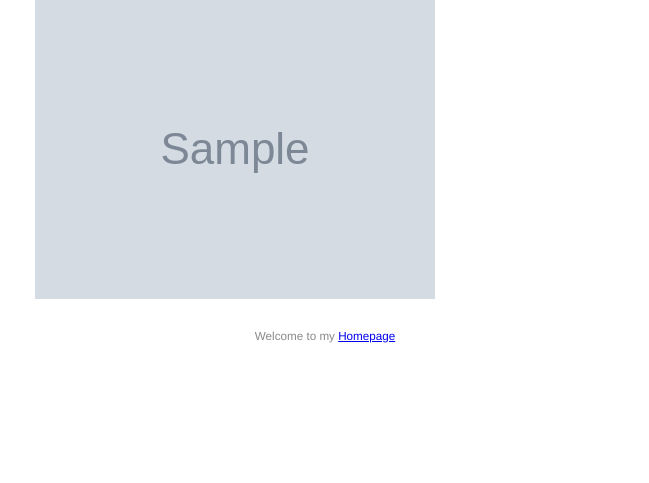
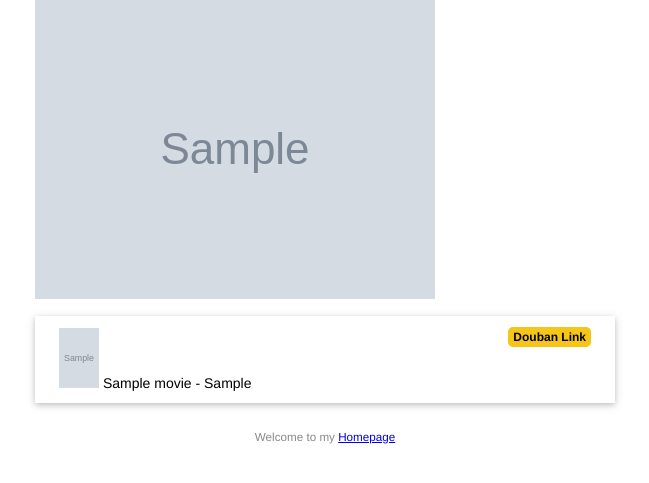
Before and after one commit to chenpengjiayou2009/Flask-demo, a Flask app: page /movie/1 in a window 1280 px wide. Shown: the part 98-581 px from the top of the page, without its empty margins (315-964 px from the left). Run offline with Flask 2, Linux system fonts and the light colour scheme; tables that the repository leaves empty hold one stand-in row (values such as "Sample post"); grey boxes marked "Sample" are stand-in pictures.

Commit message:
add rec in detail page

```diff
--- a/movieLife/templates/detail.html
+++ b/movieLife/templates/detail.html
@@ -1,7 +1,19 @@
 {% extends 'base.html' %}
 {% block content %}
 <img src="{{ movie.image }}">
-<ul>
-
+<ul class="movie-list">
+    {% for movie in recs %}
+    <li>
+        {% if movie.image %}
+            <img src="{{ movie.image }}" class="photo">
+        {% else %}
+            <img src="{{ url_for('static',filename='images/OIP.jpg') }}" class="photo">
+        {% endif %}
+        {{ movie.title }} - {{ movie.year }}
+        <span class="float-right">
+            <a class="douban" href="https://search.douban.com/movie/subject_search?search_text={{movie.name}}&cat=1002" target="_blank" title="如果您需要图片，可以前往网络搜索">Douban Link</a>
+        </span>
+    </li>
+    {% endfor %}
 </ul>
 {% endblock %}
--- a/movieLife/views.py
+++ b/movieLife/views.py
@@ -177,4 +177,10 @@ def preference(user_id):
 @app.route("/movie/<int:movie_id>")
 def detail(movie_id):
     movie = Movie.query.get_or_404(movie_id)
-    return render_template("detail.html",movie=movie)
+    recs = Recommend.query.filter(Recommend.movieId == movie_id).order_by('id').limit(10).all()
+    recSet = []
+    for recItem in recs:
+        recId = recItem.recId
+        recSet.append(Movie.query.get(recId))
+    recs = recSet
+    return render_template("detail.html",movie=movie, recs=recs)
```
